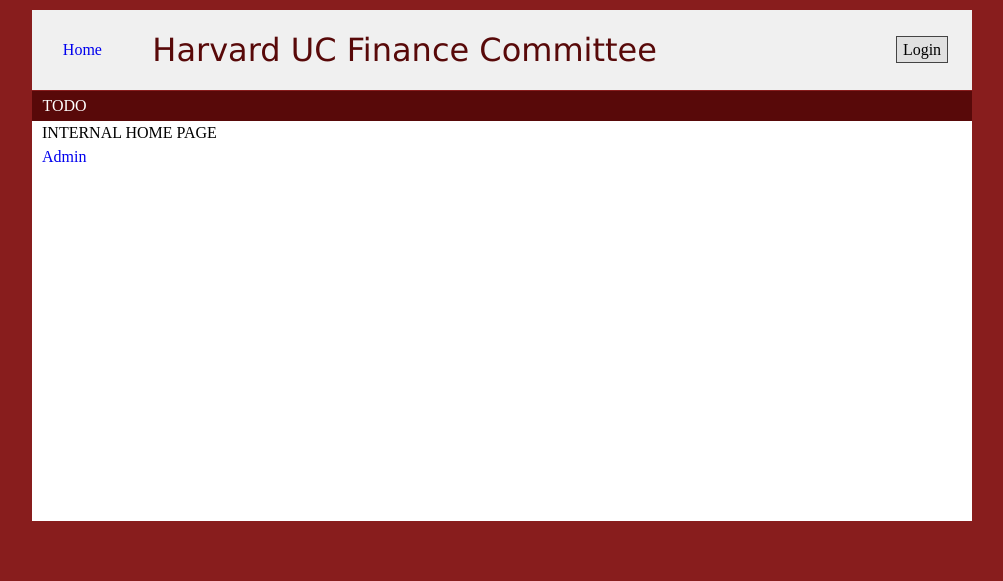
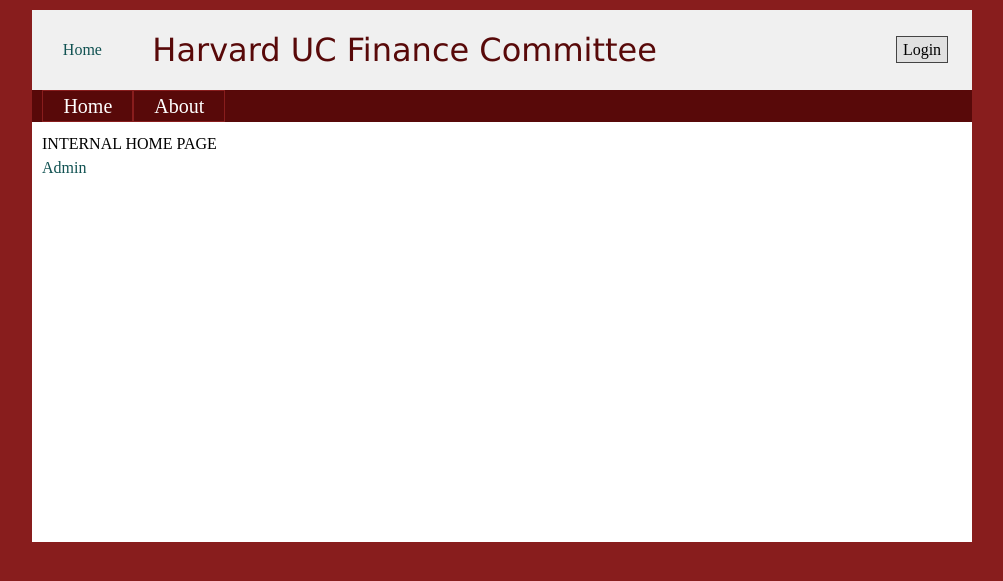
Before and after one commit to awatanabe/ucficom, a CodeIgniter app: page /index.php/main/index in a window 1280 px wide. Shown: the top 581 px of the page, without its empty margins (138-1141 px from the left). Run offline with CodeIgniter, Linux system fonts and the light colour scheme.

Commit message:
Navigation bar is working

```diff
--- a/application/views/universal/navigation.php
+++ b/application/views/universal/navigation.php
@@ -1,7 +1,12 @@
 <div class="grids">
     <div class="grid-16" id="navigation_bar">
         <ul id="navigation">
-            <li class="navigation_button">TODO<li>
+            <li class="navigation_button">
+                <?= anchor("external/index", "Home") ?>
+            </li>
+            <li class="navigation_button">
+                <?= anchor("external/about", "About") ?>
+            </li>
         </ul>
     </div>
 </div>
--- a/css/styles.css
+++ b/css/styles.css
@@ -5,6 +5,7 @@
 /* Color  Pallet */
 /*
     Primary Crimson: #881D1D
+    | - Primary color scheme base
     | - Background, page elements (hr, tables, etc).
     Secondary Crimson: #580909
     | - Headers. Important text (highlight class).
@@ -47,6 +48,15 @@ h1, h2, h3, h4, h5, h6{
 
 
 /** Links **/
+
+a, a:visited{
+    color: #115252;
+}
+
+a:hover{
+    color: #45A8A8;
+    text-decoration: none;
+}
 
 /* Input buttons */
 input[type=submit], .button
@@ -119,9 +129,6 @@ div#banner{
     padding-bottom: 10px;
 
     height: 60px;
-
-    /* Bottom border to define it from content */
-    border-bottom: solid #881d1d 1px;
 
     background: #F0F0F0;
 
@@ -202,8 +209,8 @@ div#navigation{
     background: #580909;
     /* White text */
     color: #FFFFFF;
-    height: 30px;
-    line-height: 30px;
+    font-size: 1.25em;
+    height: 100%;
 }
 
 div#navigation_bar{
@@ -219,8 +226,20 @@ ul#navigation{
 }
 
 ul#navigation > li{
-    display: inline;
+    display: list_item;
+    float: left;
+    border: solid #881D1D 1px;
+    padding-left: 20px;
+    padding-right: 20px;
+}
 
+ul#navigation > li > a{
+    color: #FFFFFF;
+}
+
+ul#navigation > li:hover{
+    background-color: #881D1D;
+    color: #FFFFFF;
 }
 
 /*** Content ***/
@@ -230,8 +249,7 @@ div#content{
     /* Black text */
     color: #000000;
 
-    padding-left: 10px;
-    padding-right: 10px;
+    padding: 10px;
 
     min-height: 400px;
 }
```
